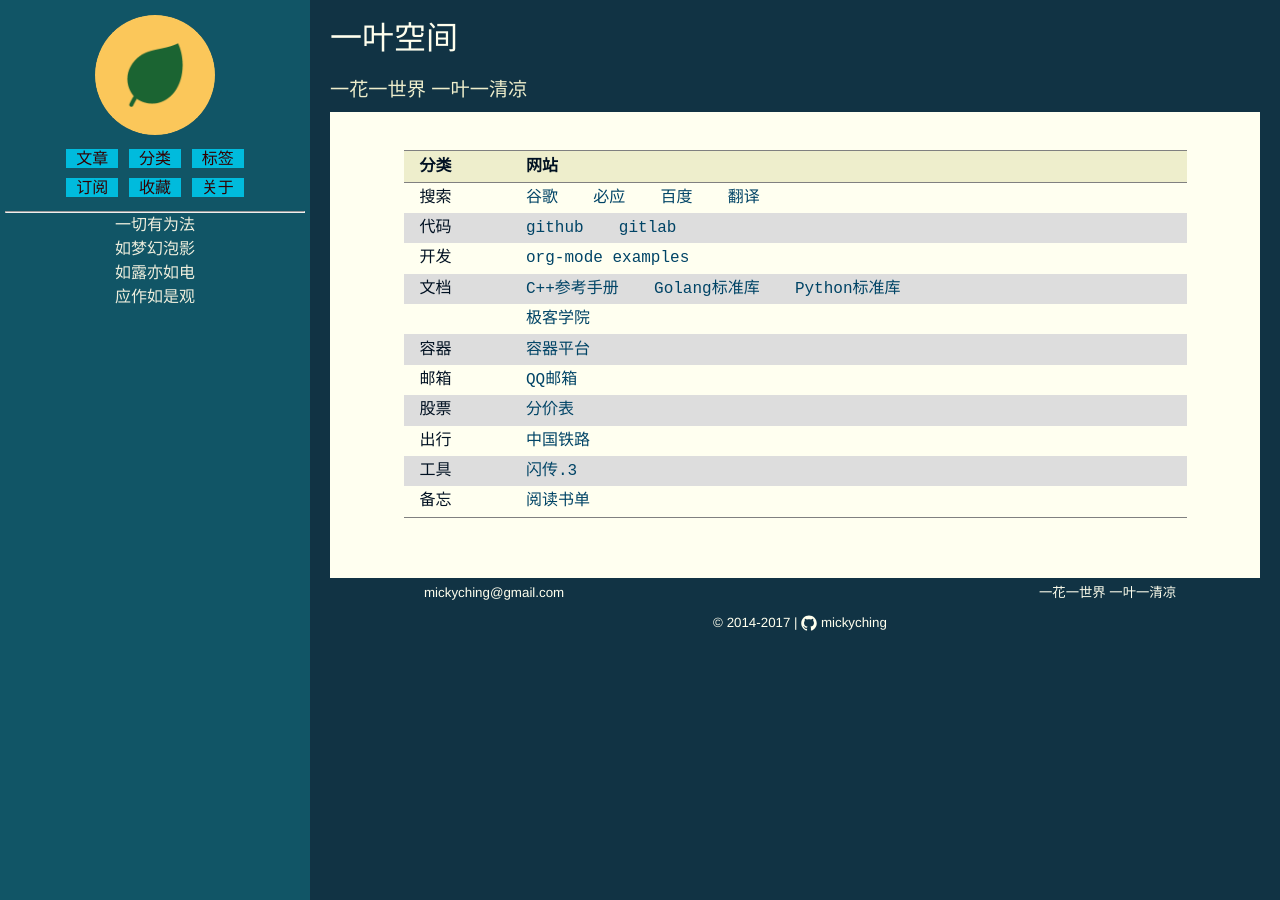
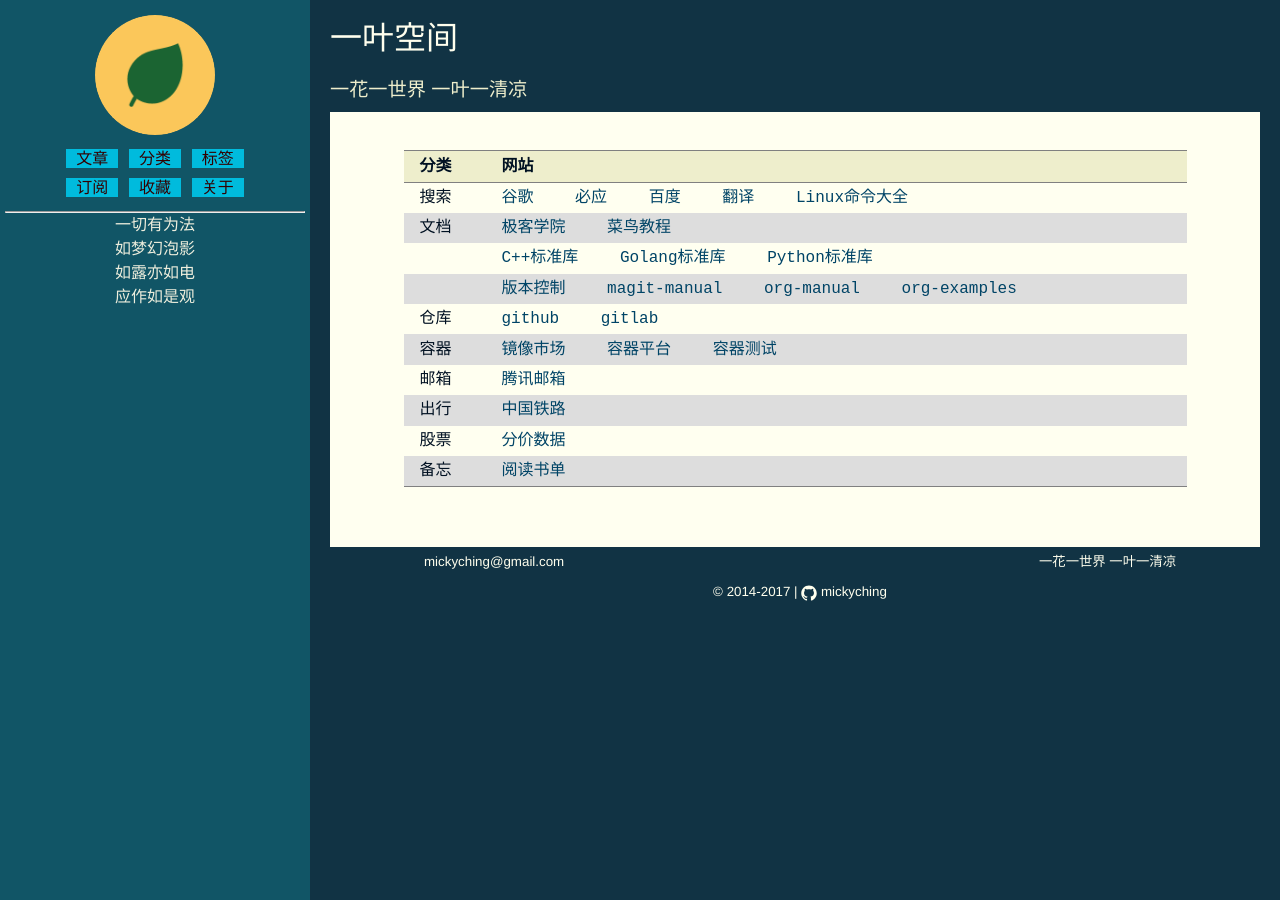
Before and after one commit to mickyching/mickyching.github.io, a Jekyll site: the page built from menu/favorite.html, in a window 1280 px wide. Built offline with Jekyll 4.4.1, drawn with Linux system fonts in a browser that asks for light colours.

Commit message:
posts: update links
Signed-off-by: Micky Ching <mickyching@gmail.com>

```diff
--- a/menu/favorite.html
+++ b/menu/favorite.html
@@ -21,42 +21,37 @@
 <tbody>
 <tr>
 <td class="org-left">搜索</td>
-<td class="org-left"><a target="_blank" href="https://www.google.com.hk/">谷歌</a> 　 <a target="_blank" href="http://cn.bing.com/">必应</a> 　 <a target="_blank" href="https://www.baidu.com/">百度</a> 　 <a target="_blank" href="http://www.iciba.com/">翻译</a></td>
-</tr>
-
-<tr>
-<td class="org-left">代码</td>
-<td class="org-left"><a target="_blank" href="https://github.com/mickyching?tab=repositories">github</a> 　 <a target="_blank" href="https://gitlab.com/gites">gitlab</a></td>
-</tr>
-
-<tr>
-<td class="org-left">开发</td>
-<td class="org-left"><a target="_blank" href="http://home.fnal.gov/~neilsen/notebook/orgExamples/org-examples.html">org-mode examples</a></td>
+<td class="org-left"><a target="_blank" href="https://www.google.com.hk/">谷歌</a> 　　<a target="_blank" href="http://cn.bing.com/">必应</a> 　　<a target="_blank" href="https://www.baidu.com/">百度</a> 　　<a target="_blank" href="http://www.iciba.com/">翻译</a> 　　<a target="_blank" href="http://man.linuxde.net/">Linux命令大全</a></td>
 </tr>
 
 <tr>
 <td class="org-left">文档</td>
-<td class="org-left"><a target="_blank" href="http://zh.cppreference.com/">C++参考手册</a> 　 <a target="_blank" href="https://studygolang.com/pkgdoc">Golang标准库</a> 　 <a target="_blank" href="https://docs.python.org/3/library/index.html">Python标准库</a></td>
+<td class="org-left"><a target="_blank" href="http://wiki.jikexueyuan.com/">极客学院</a> 　　<a target="_blank" href="http://www.runoob.com/">菜鸟教程</a></td>
 </tr>
 
 <tr>
 <td class="org-left">&#xa0;</td>
-<td class="org-left"><a target="_blank" href="http://wiki.jikexueyuan.com/">极客学院</a></td>
+<td class="org-left"><a target="_blank" href="http://zh.cppreference.com/">C++标准库</a> 　　<a target="_blank" href="https://studygolang.com/pkgdoc">Golang标准库</a> 　　<a target="_blank" href="https://docs.python.org/3/library/index.html">Python标准库</a></td>
+</tr>
+
+<tr>
+<td class="org-left">&#xa0;</td>
+<td class="org-left"><a target="_blank" href="https://git-scm.com/book/zh/v2">版本控制</a> 　　<a target="_blank" href="https://magit.vc/manual/magit/">magit-manual</a> 　　<a target="_blank" href="http://orgmode.org/org.html">org-manual</a> 　　<a target="_blank" href="http://home.fnal.gov/~neilsen/notebook/orgExamples/org-examples.html">org-examples</a></td>
+</tr>
+
+<tr>
+<td class="org-left">仓库</td>
+<td class="org-left"><a target="_blank" href="https://github.com/mickyching?tab=repositories">github</a> 　　<a target="_blank" href="https://gitlab.com/gites">gitlab</a></td>
 </tr>
 
 <tr>
 <td class="org-left">容器</td>
-<td class="org-left"><a target="_blank" href="https://console.ucloud.cn/docker">容器平台</a></td>
+<td class="org-left"><a target="_blank" href="http://hub.daocloud.io/">镜像市场</a> 　　<a target="_blank" href="https://console.ucloud.cn/docker">容器平台</a> 　　<a target="_blank" href="https://newconsole-pre.pre.ucloudadmin.com/docker">容器测试</a></td>
 </tr>
 
 <tr>
 <td class="org-left">邮箱</td>
-<td class="org-left"><a target="_blank" href="https://mail.qq.com/">QQ邮箱</a></td>
-</tr>
-
-<tr>
-<td class="org-left">股票</td>
-<td class="org-left"><a target="_blank" href="http://vip.stock.finance.sina.com.cn/quotes_service/view/cn_price.php?symbol=sz002594">分价表</a></td>
+<td class="org-left"><a target="_blank" href="https://mail.qq.com/">腾讯邮箱</a></td>
 </tr>
 
 <tr>
@@ -65,8 +60,8 @@
 </tr>
 
 <tr>
-<td class="org-left">工具</td>
-<td class="org-left"><a target="_blank" href="http://192.168.1.3:33455/web/index.html">闪传.3</a></td>
+<td class="org-left">股票</td>
+<td class="org-left"><a target="_blank" href="http://vip.stock.finance.sina.com.cn/quotes_service/view/cn_price.php?symbol=sz002594">分价数据</a></td>
 </tr>
 
 <tr>
```
Also changed, not shown: menu/books.html (+7 -0 lines).
